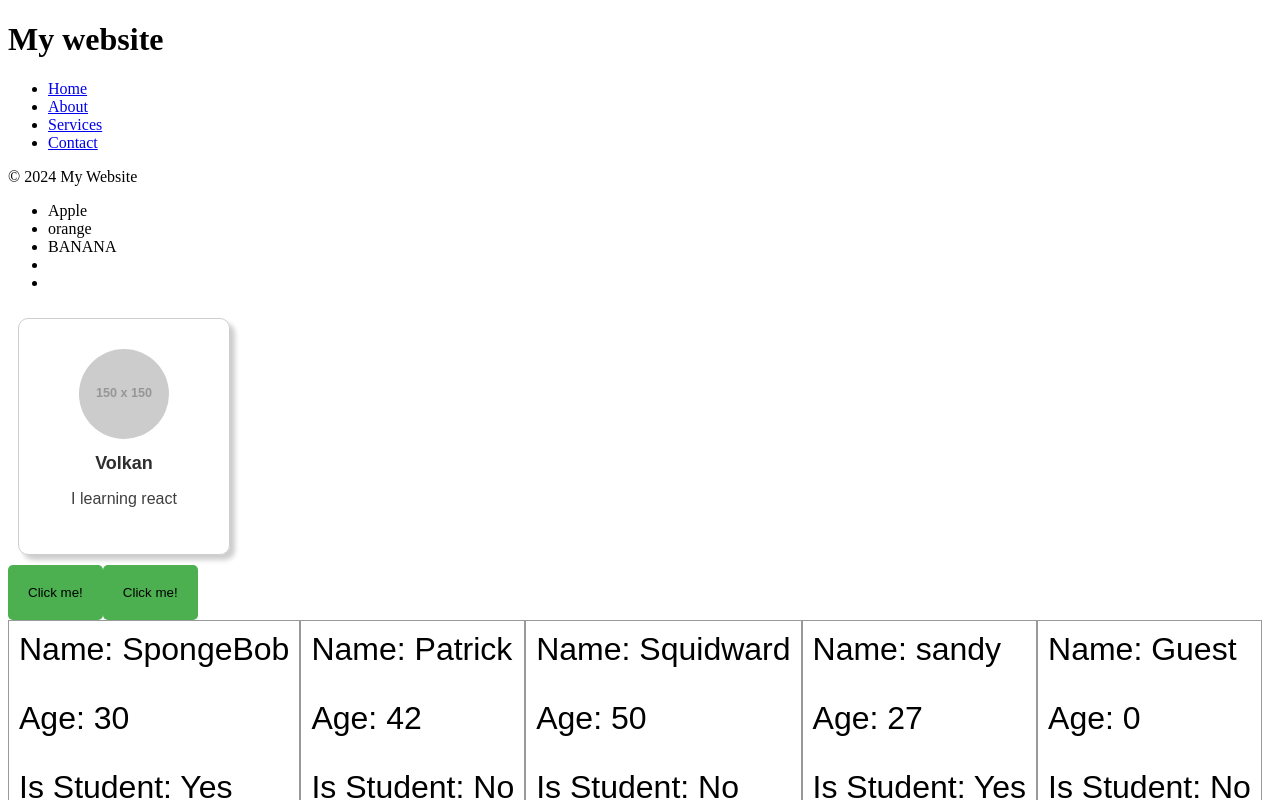
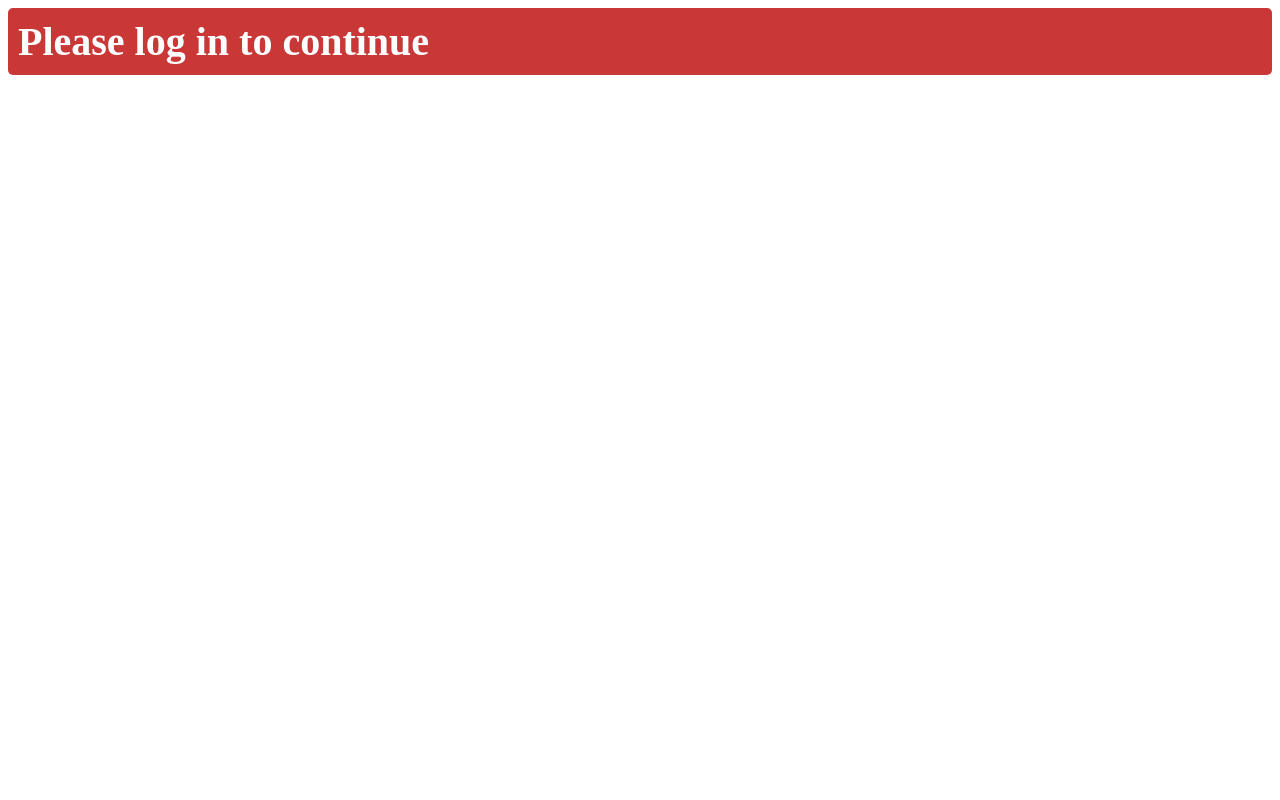
Before and after one commit to Volkanmolla42/react-tutorial, a React (Vite) app in the folder my-react-app/: page / in a window 1280 px wide. Shown: the top 800 px of the page. Built offline with nearby package versions, Linux system fonts and the light colour scheme.

Commit message:
conditional rendering

```diff
--- a/my-react-app/src/App.jsx
+++ b/my-react-app/src/App.jsx
@@ -1,24 +1,9 @@
-import Button from './Button/Button'
-import Card from './Card'
-import Food from './Food'
-import Footer from './Footer'
-import Header from './Header'
-import Student from './Student'
+import UserGreeting from './Button/Components/UserGreeting'
 
 const App = () => {
   return (
     <>
-      <Header />
-      <Footer />
-      <Food />
-      <Card />
-      <Button />
-      <Student name="SpongeBob" age={30} isStudent={true} />
-      <Student name="Patrick" age={42} isStudent={false} />
-      <Student name="Squidward" age={50} isStudent={false} />
-      <Student name="sandy" age={27} isStudent={true} />
-      <Student />
-      <Student name="Larry" />
+      <UserGreeting />
     </>
   )
 }
--- /dev/null
+++ b/my-react-app/src/Button/Components/UserGreeting.jsx
@@ -0,0 +1,14 @@
+import PropTypes from 'prop-types'
+const UserGreeting = ({ isLoggedIn = false, username = 'Guest' }) => {
+  const welcomeMessage = <h1 className="welcome-message">Hello, {username}!</h1>
+  const loginPrompt = (
+    <h2 className="login-prompt">Please log in to continue</h2>
+  )
+  return isLoggedIn ? welcomeMessage : loginPrompt
+}
+
+UserGreeting.propTypes = {
+  isLoggedIn: PropTypes.bool,
+  username: PropTypes.string,
+}
+export default UserGreeting
--- a/my-react-app/src/index.css
+++ b/my-react-app/src/index.css
@@ -28,3 +28,22 @@
 .card .card-text {
   color: #3f3f3f;
 }
+
+.welcome-message {
+  font-size: 2.5em;
+  background-color: #37c94a;
+  color: white;
+  padding: 10px;
+  border-radius: 5px;
+  margin: 0;
+
+}
+
+.login-prompt {
+  font-size: 2.5em;
+  background-color: #c93737;
+  color: white;
+  padding: 10px;
+  border-radius: 5px;
+  margin: 0;
+}
```
